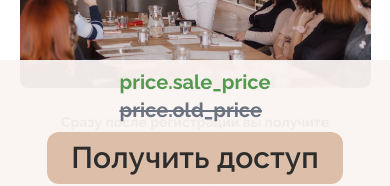
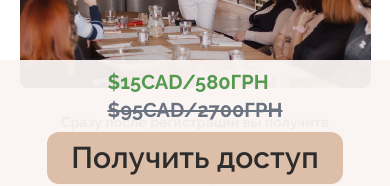
Before and after one commit to Mo2207/Astrology-Site, a Next.js app: page / in a window 390 px wide. Shown: the part 652-838 px from the top of the page. Built offline with nearby package versions, Linux system fonts and the light colour scheme.

Commit message:
mobileHoverButton price change

```diff
--- a/src/app/components/mobileHoverButton.tsx
+++ b/src/app/components/mobileHoverButton.tsx
@@ -2,19 +2,25 @@
 "use client";
 
 import { useTranslation } from "react-i18next";
+import { useSearchParams } from "next/navigation";
 import CheckoutButton from "./ui/button/checkoutButton";
 
 export default function MobileHoverButton() {
   const { t } = useTranslation();
+  const searchParams = useSearchParams();
+  const audience = searchParams.get("audience");
+
+  const salePrice = audience === '2' ? '$9USD/370' : '$15CAD/580';
+  const oldPrice = audience === '2' ? '$95USD/3700' : '$95CAD/2700';
 
   return (
     <section id="MobileHoverButton" className="text-gray-900 md:hidden ">
       <header className="fixed bottom-0 left-0 w-[100vw] text-gray-900 shadow-md z-50 p-2 bg-opacity-95 bg-[#faf5f3]">
         <div className="flex flex-col xs:flex-row justify-center items-center">
           <p className="text-xl xs:text-2xl sm:text-3xl pr-0 pb-2 xs:pr-4 xs:pb-0">
-            <span className="font-bold text-[#54994f]">{t("price.sale_price")}</span>
+            <span className="font-bold text-[#54994f]">{salePrice}{t("price.sign")}</span>
             <br />
-            <del className="text-gray-500 font-bold">{t("price.old_price")}</del>
+            <del className="text-gray-500 font-bold">{oldPrice}{t("price.sign")}</del>
           </p>
 
           <CheckoutButton className="text-3xl xs:text-4xl sm:text-5xl" text={t("buttons.buy_course")}></CheckoutButton>
```
